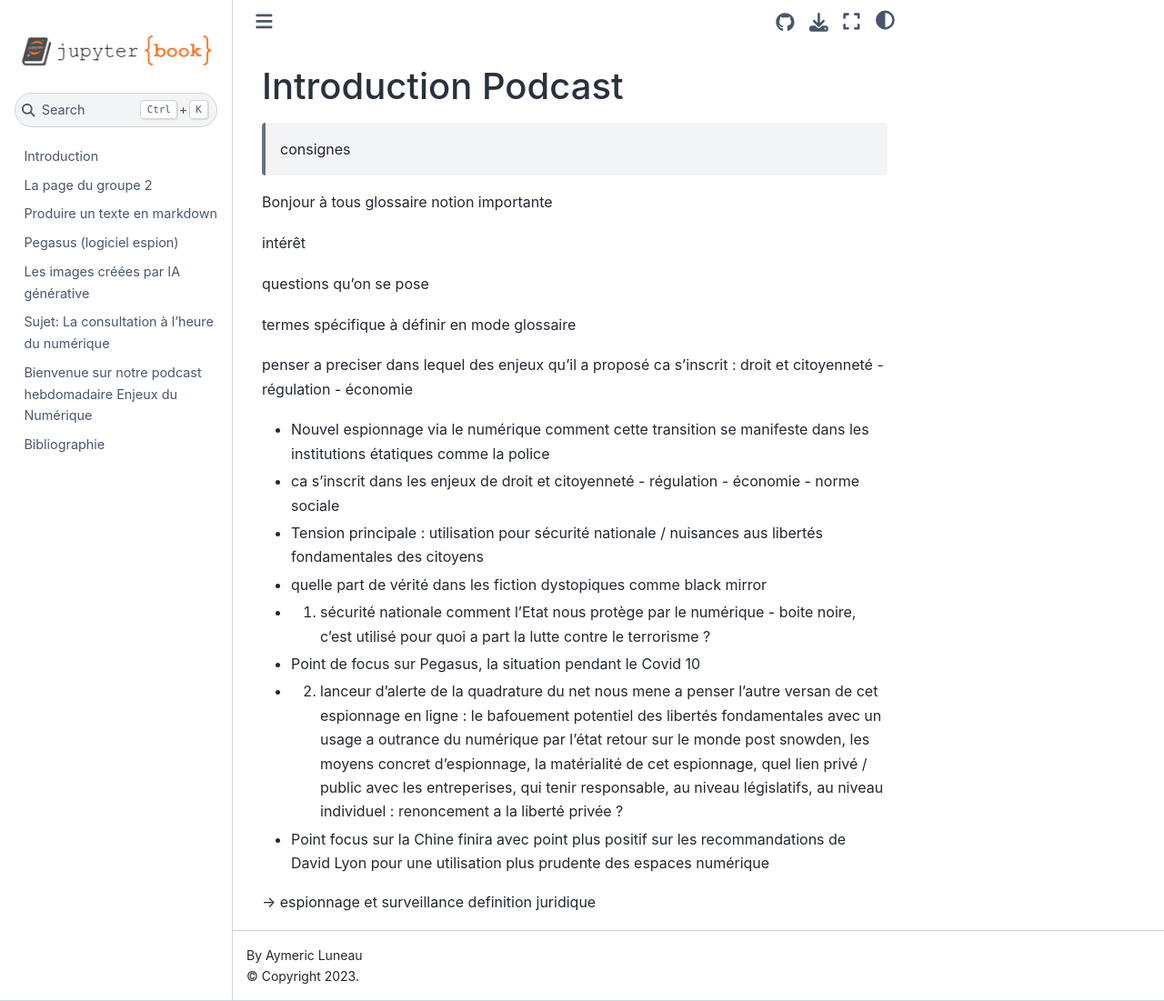
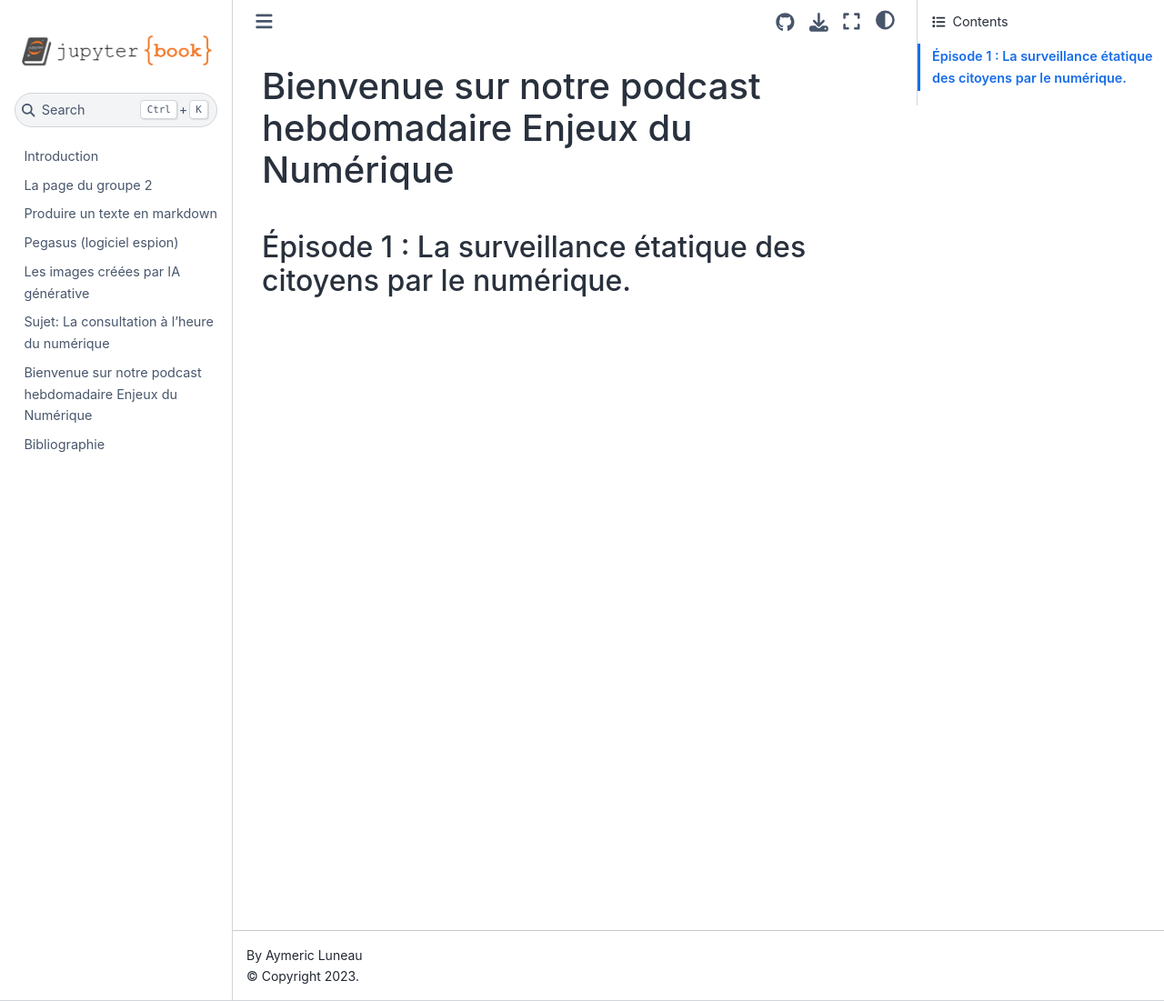
Before and after one commit to luneauaymeric/digital_culture_collective_page, a Jupyter Book: the page built from surveillance_num.md, in a window 1280 px wide and 1101 px high. Shown: the whole window at 91% size. Built offline with Jupyter Book 1.0.4 settings and Sphinx 7.4.7 and the Sphinx Book theme 1.1.4, drawn with Linux system fonts in a browser that asks for light colours.

Commit message:
surveillance_num.md updated from https://stackedit.io/

```diff
--- a/surveillance_num.md
+++ b/surveillance_num.md
@@ -1,56 +1,12 @@
 
 
 
-# Introduction Podcast
-> consignes
+# Bienvenue sur notre podcast hebdomadaire Enjeux du Numérique
 
-Bonjour à tous
-glossaire notion importante
+## Épisode 1 : La surveillance étatique des citoyens par le numérique.
 
 
-intérêt
-
-
-questions qu’on se pose
-
-
-termes spécifique à définir en mode glossaire
-
-
-
-
-
-
-penser a preciser dans lequel des enjeux qu’il a proposé ca s’inscrit : droit et citoyenneté - régulation - économie
-
-
-
-
-
-
--   Nouvel espionnage via le numérique comment cette transition se manifeste dans les institutions étatiques comme la police
-
--   ca s’inscrit dans les enjeux de droit et citoyenneté - régulation - économie - norme sociale
-
--   Tension principale : utilisation pour sécurité nationale / nuisances aus libertés fondamentales des citoyens
-
--   quelle part de vérité dans les fiction dystopiques comme black mirror
-
--   1. sécurité nationale comment l’Etat nous protège par le numérique - boite noire, c’est utilisé pour quoi a part la lutte contre le terrorisme ?
-
--   Point de focus sur Pegasus, la situation pendant le Covid 10
-
--   2. lanceur d’alerte de la quadrature du net nous mene a penser l’autre versan de cet espionnage en ligne : le bafouement potentiel des libertés fondamentales avec un usage a outrance du numérique par l’état retour sur le monde post snowden, les moyens concret d’espionnage, la matérialité de cet espionnage, quel lien privé / public avec les entreperises, qui tenir responsable, au niveau législatifs, au niveau individuel : renoncement a la liberté privée ?
-
--   Point focus sur la Chine finira avec point plus positif sur les recommandations de David Lyon pour une utilisation plus prudente des espaces numérique
-
-
-
-
-
-
-
-→ espionnage et surveillance definition juridique
 <!--stackedit_data:
-eyJoaXN0b3J5IjpbODUwNjY1MDMzLDE0MDY2NzUwODldfQ==
+eyJoaXN0b3J5IjpbLTE1NTU1NjU3MDUsODUwNjY1MDMzLDE0MD
+Y2NzUwODldfQ==
 -->
```
